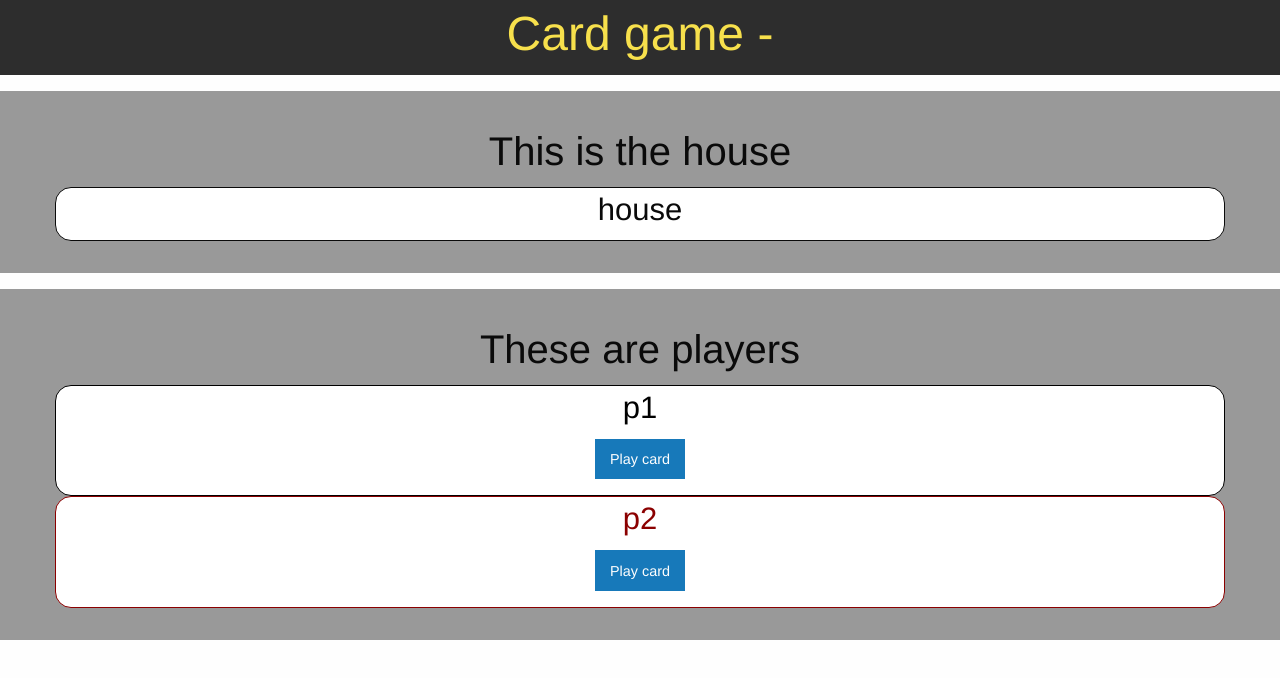
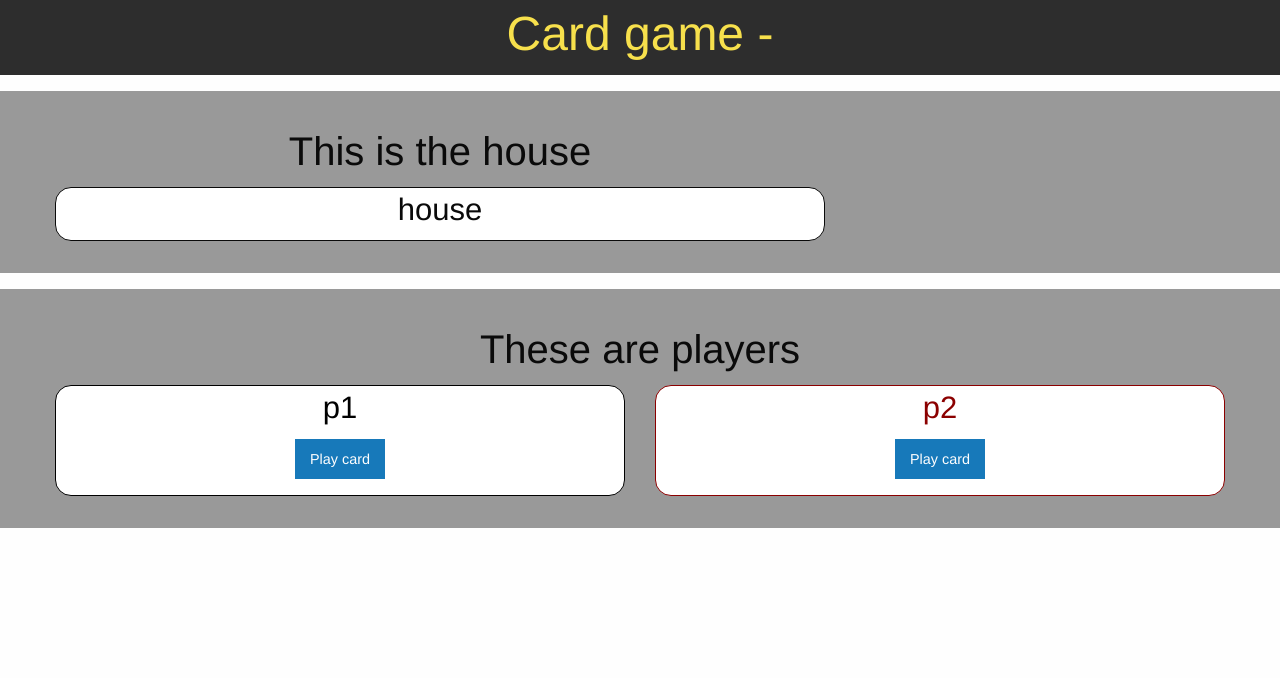
Before and after one commit to jhodgson91/cardgame, a React (Create React App) app: page / in a window 1280 px wide. Shown: the top 678 px of the page. Built offline with nearby package versions, Linux system fonts and the light colour scheme; no server answers.

Commit message:
Latest changes making player generic

```diff
--- a/src/Components/Game.tsx
+++ b/src/Components/Game.tsx
@@ -44,7 +44,6 @@ export default class Game extends React.Component<Props, State> {
       let main = this.state.house;
       let card = await d.piles[player].drawCardFrom('top');
       await d.piles[main].add([card]);
-
       this.setState({
         deck: d
       })
@@ -89,6 +88,7 @@ export default class Game extends React.Component<Props, State> {
         <Hero title={this.state.isReady && this.state.deck.id}/>
         <PlayerWrapper
           title="This is the house"
+          grid="8"
           players={
             <div className="grid-x grid-margin-x align-center text-center">
               <Player title={house} readOnly={true} playCard={ () => {this.playCard(house)} } cards={this.cardViews(house)}/>
@@ -97,6 +97,7 @@ export default class Game extends React.Component<Props, State> {
         />
         <PlayerWrapper
           title="These are players"
+          grid="12"
           players={
             <div className="grid-x grid-margin-x align-center text-center">
               <Player title={p1} readOnly={false} playCard={ () => {this.playCard(p1)} } cards={this.cardViews(p1)}/>
--- a/src/Components/Player.tsx
+++ b/src/Components/Player.tsx
@@ -29,7 +29,7 @@ export default class Player extends React.Component<Props> {
 
   render(): React.ReactNode {
     return (
-      <div id={this.props.title} className="cell player">
+      <div id={this.props.title} className="cell auto player">
         <div className="cell">
           <h3>{this.props.title}</h3>
         </div>
--- a/src/Components/PlayerWrapper.tsx
+++ b/src/Components/PlayerWrapper.tsx
@@ -7,6 +7,7 @@ import * as api from "../api"
 export interface Props {
   title: string | false;
   players: any | false;
+  grid: string | false;
 }
 
 export default class PlayerWrapper extends React.Component<Props> {
@@ -20,7 +21,7 @@ export default class PlayerWrapper extends React.Component<Props> {
       <section id="players">
         <div className="grid-container">
           <div className="grid-x grid-padding-x align-center text-center">
-            <div className="cell small-12">
+            <div className={`cell small-${ this.props.grid }`}>
               <h2>{this.props.title}</h2>
               {this.props.players}
             </div>
```
